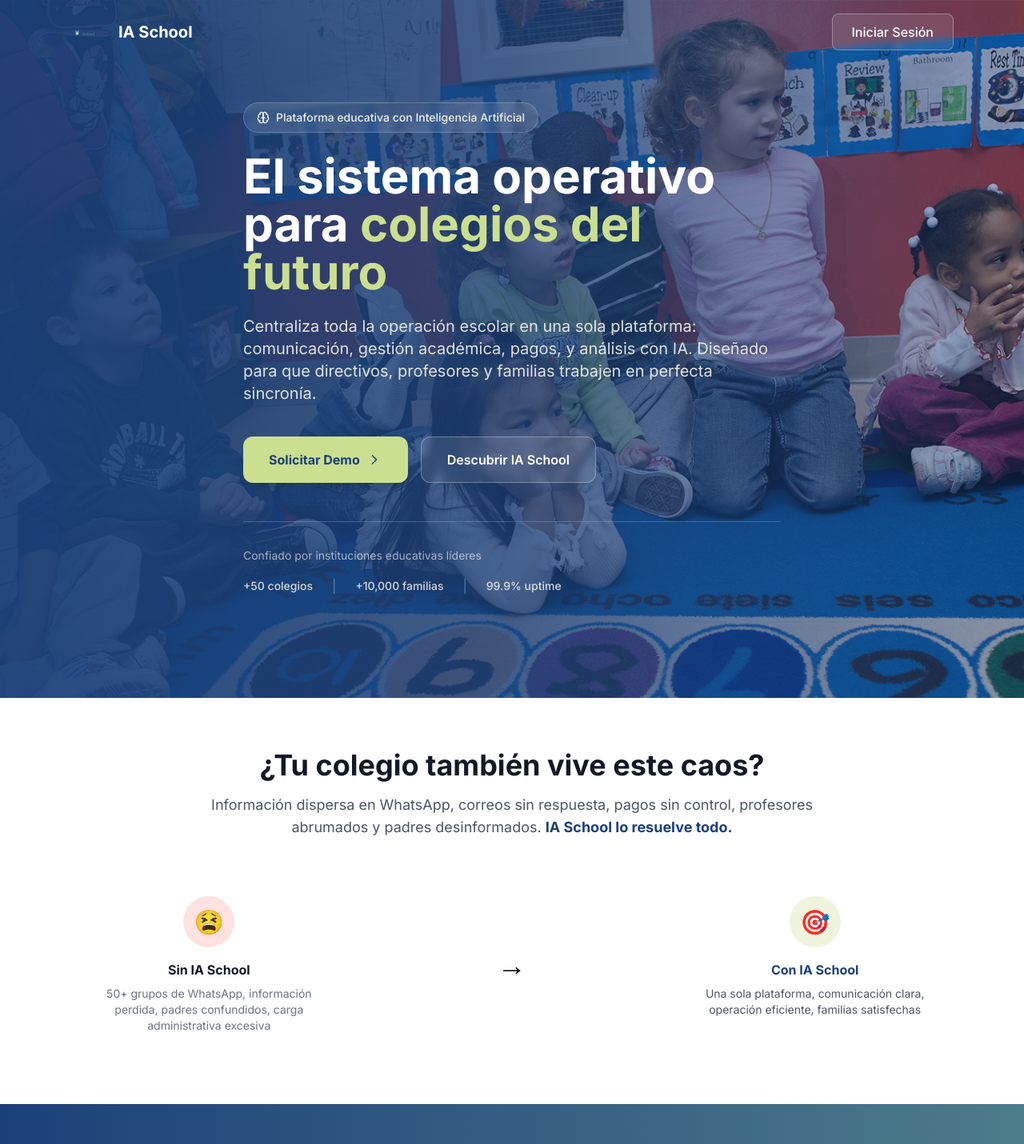
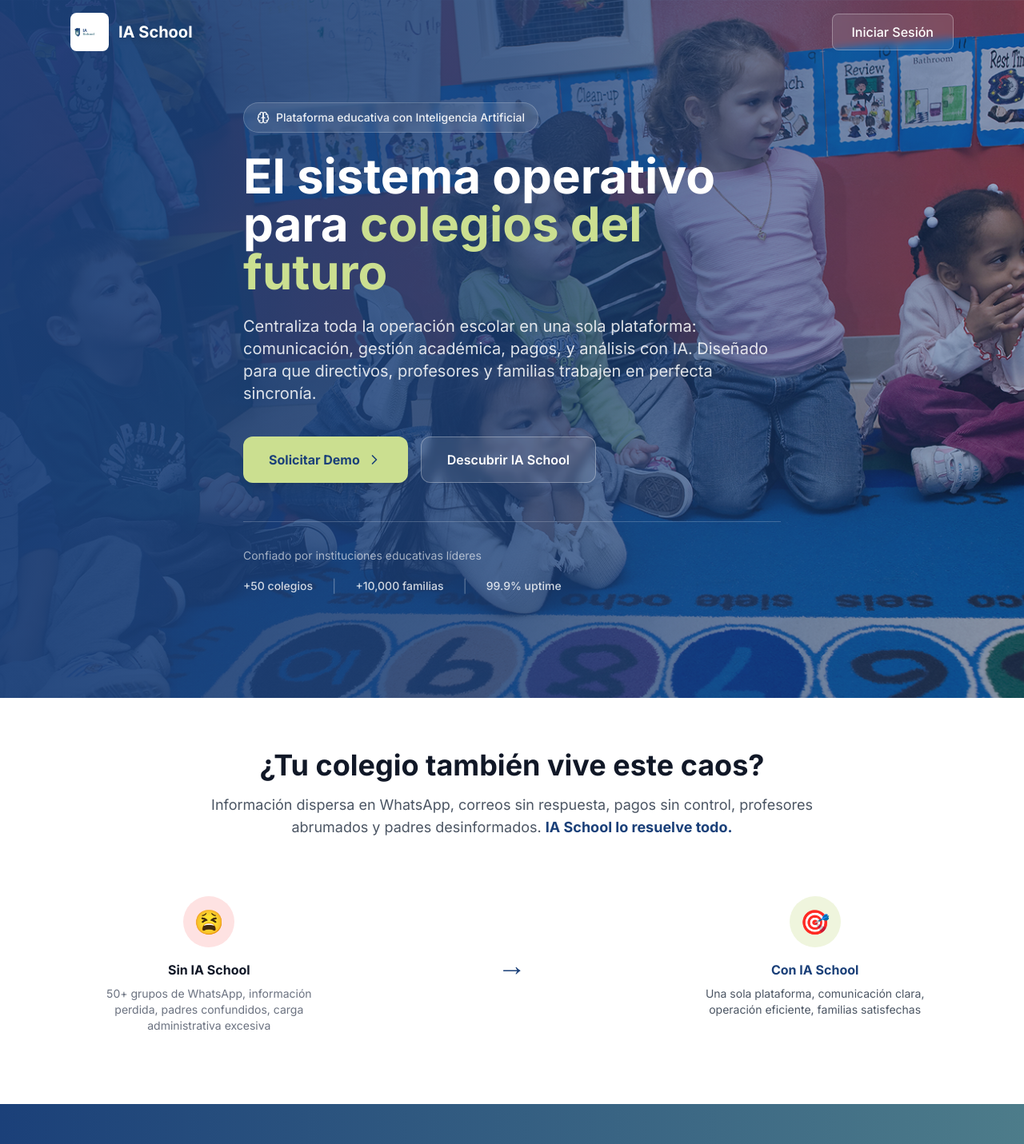
Before and after one commit to MKTCOACH-eng/IASCHOOL, a Next.js app in the folder nextjs_space/: page / in a window 1280 px wide. Shown: the top 1431 px of the page at 80% size. Built offline with nearby package versions, Linux system fonts and the light colour scheme; no server answers.

Commit message:
Fix text colors and visibility

```diff
--- a/nextjs_space/app/page.tsx
+++ b/nextjs_space/app/page.tsx
@@ -9,7 +9,7 @@
       <nav className="absolute top-0 left-0 right-0 z-20 py-4">
         <div className="max-w-6xl mx-auto px-4 sm:px-6 flex items-center justify-between">
           <div className="flex items-center gap-3">
-            <div className="relative w-12 h-12">
+            <div className="relative w-12 h-12 bg-white rounded-lg p-1">
               <Image
                 src="/iaschool-logo.svg"
                 alt="IA School Logo"
@@ -18,7 +18,7 @@
                 priority
               />
             </div>
-            <span className="text-white font-bold text-xl">IA School</span>
+            <span className="text-white font-bold text-xl drop-shadow-md">IA School</span>
           </div>
           <Link
             href="/login"
@@ -113,7 +113,7 @@
               <p className="text-gray-500 text-sm">50+ grupos de WhatsApp, información perdida, padres confundidos, carga administrativa excesiva</p>
             </div>
             <div className="flex items-center justify-center">
-              <div className="text-4xl">→</div>
+              <div className="text-4xl text-[#1B4079]">→</div>
             </div>
             <div className="text-center p-6">
               <div className="w-16 h-16 rounded-full bg-[#CBDF90]/30 flex items-center justify-center mx-auto mb-4">
```
Also changed, not shown: 1 other file (tests, documents, lock files or other folders).
